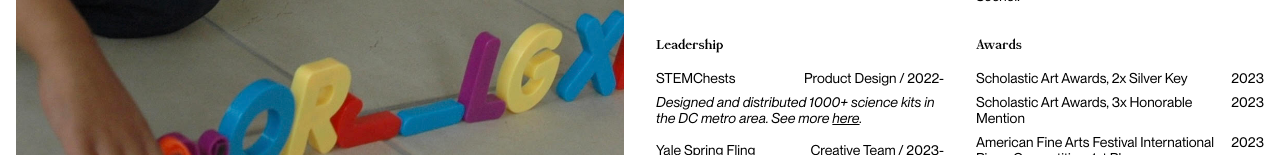
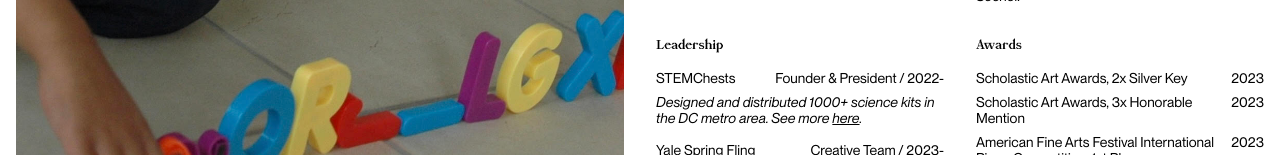
Before and after one commit to chainsawmaiden/aditya-das-portfolio, a Next.js app: page /about in a window 1280 px wide. Shown: the part 797-952 px from the top of the page. Built offline with nearby package versions, Linux system fonts and the light colour scheme.

Commit message:
Update page.tsx

```diff
--- a/app/about/page.tsx
+++ b/app/about/page.tsx
@@ -71,7 +71,7 @@ export default function AboutPage() {
           <section className='flex flex-col gap-4 text-sm leading-4'>
             <h3 className='font-ppmondwest text-sm font-bold leading-[18px]'>Leadership</h3>
 
-            <Experience title='STEMChests' year='Product Design / 2022-'>
+            <Experience title='STEMChests' year='Founder & President / 2022-'>
             Designed and distributed 1000+ science kits in the DC metro area. See more <Link target='_blank' className='underline' href='https://www.stemchests.com'>here</Link>.
             </Experience>
 
```
